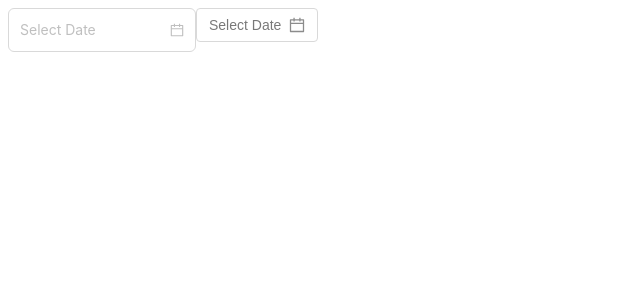
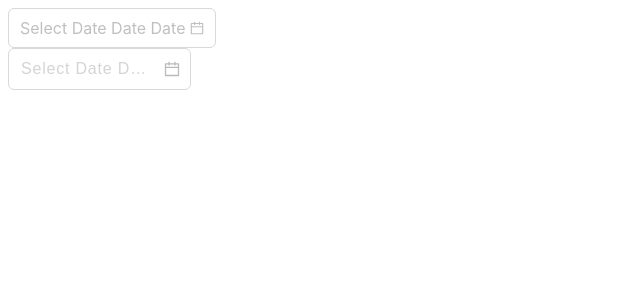
Before and after one commit to gabboyajyan/xUIDesign, a Next.js app: page / in a window 1280 px wide. Shown: the top 300 px of the page, without its empty margins (0-640 px from the left). Built offline with nearby package versions, Linux system fonts and the light colour scheme.

Commit message:
Added new Select props.

```diff
--- a/src/app/page.tsx
+++ b/src/app/page.tsx
@@ -191,19 +191,21 @@ export default function Home() {
     };
 
     return (
-        <div style={{ display: 'flex' }}>
+        <div>
             <AntDatePicker
-                placeholder="Select Date"
+                placeholder="Select Date Date Date"
                 onChange={console.log}
                 format={'DD-MM-YYYY'}
                 picker="week"
+                size="large"
                 disabledDate={disabledDate}
             />
             <DatePicker
-                placeholder="Select Date"
+                placeholder="Select Date Date Date"
                 onChange={console.log}
                 format={'DD-MM-YYYY'}
                 picker="week"
+                size="large"
                 disabledDate={disabledDate}
             />
         </div>
--- a/src/xUiDesign/components/DatePicker/index.tsx
+++ b/src/xUiDesign/components/DatePicker/index.tsx
@@ -1,6 +1,6 @@
 'use client';
 
-import { useState, useEffect, useRef } from 'react';
+import { useEffect, useRef, useState } from 'react';
 import cc from 'classcat';
 import { TDatePickerProps } from '@/xUiDesign/types/datepicker';
 import { prefixClsDatepicker } from '@/xUiDesign/utils';
@@ -8,6 +8,7 @@ import './style.css';
 import { CalendarIcon, ClearIcon, ErrorIcon } from '../icons';
 
 const NUMBER_SIX = 6;
+const INPUT_SIZE = 12;
 const MONTH_LENGTH = 11;
 const NEXT_DAYS_COUNT_AS_CURRENT_MUNTH = 42;
 
@@ -40,25 +41,54 @@ const DatePicker = ({
   const DateNow = new Date();
 
   const [selectedDate, setSelectedDate] = useState<Date | null>(initialDate);
-  const [selectedDatePlaceholder, setSelectedDatePlaceholder] = useState<string>();
+  const [selectedDatePlaceholder, setSelectedDatePlaceholder] =
+    useState<string>();
+
   const [isOpen, setIsOpen] = useState(false);
-  const [currentYear, setCurrentYear] = useState(initialDate ? new Date(initialDate).getFullYear() : DateNow.getFullYear());
-  const [currentMonth, setCurrentMonth] = useState(initialDate ? new Date(initialDate).getMonth() : DateNow.getMonth());
-  const [viewMode, setViewMode] = useState<'day' | 'month' | 'year'>(picker === 'month' ? 'month' : picker === 'year' ? 'year' : 'day');
+  const [currentYear, setCurrentYear] = useState(
+    initialDate ? new Date(initialDate).getFullYear() : DateNow.getFullYear()
+  );
 
-  const localeMonths = locale?.shortMonths || Array.from({ length: 12 }, (_, i) =>
-    new Date(0, i).toLocaleString(locale?.locale || 'default', { month: 'short' })
+  const [currentMonth, setCurrentMonth] = useState(
+    initialDate ? new Date(initialDate).getMonth() : DateNow.getMonth()
   );
-  const localeWeekdays = locale?.shortWeekDays || ['Su', 'Mo', 'Tu', 'We', 'Th', 'Fr', 'Sa'];
+
+  const [viewMode, setViewMode] = useState<'day' | 'month' | 'year'>(
+    picker === 'month' ? 'month' : picker === 'year' ? 'year' : 'day'
+  );
+
+  const localeMonths =
+    locale?.shortMonths ||
+    Array.from({ length: 12 }, (_, i) =>
+      new Date(0, i).toLocaleString(locale?.locale || 'default', {
+        month: 'short'
+      })
+    );
+
+  const localeWeekdays = locale?.shortWeekDays || [
+    'Su',
+    'Mo',
+    'Tu',
+    'We',
+    'Th',
+    'Fr',
+    'Sa'
+  ];
 
   useEffect(() => {
     const handleClickOutside = (event: MouseEvent) => {
-      if (containerRef.current && !containerRef.current.contains(event.target as Node)) {
+      if (
+        containerRef.current &&
+        !containerRef.current.contains(event.target as Node)
+      ) {
         setIsOpen(false);
       }
     };
 
-    if (isOpen) document.addEventListener('mousedown', handleClickOutside);
+    if (isOpen) {
+      document.addEventListener('mousedown', handleClickOutside);
+    }
+
     return () => document.removeEventListener('mousedown', handleClickOutside);
   }, [isOpen]);
 
@@ -68,22 +98,32 @@ const DatePicker = ({
     }
   }, [getPopupContainer]);
 
-  const daysInMonth = (year: number, month: number) => new Date(year, month + 1, 0).getDate();
-  const firstDayOfMonth = (year: number, month: number) => new Date(year, month, 1).getDay();
+  const daysInMonth = (year: number, month: number) =>
+    new Date(year, month + 1, 0).getDate();
+
+  const firstDayOfMonth = (year: number, month: number) =>
+    new Date(year, month, 1).getDay();
 
   const formatDate = (date: Date): string => {
-    if (typeof format === 'function') return format(date);
+    if (typeof format === 'function') {
+      return format(date);
+    }
+
     if (typeof format === 'string') {
       return format
         .replace(/YYYY/, date.getFullYear().toString())
         .replace(/MM/, (date.getMonth() + 1).toString().padStart(2, '0'))
         .replace(/DD/, date.getDate().toString().padStart(2, '0'));
     }
+
     return `${date.getFullYear()}-${date.getMonth() + 1}-${date.getDate()}`;
   };
 
   const handleSelect = (day: number, month: number, year: number) => {
-    if (disabled) return;
+    if (disabled) {
+      return;
+    }
+
     const date = new Date(year, month, day);
 
     if (disabledDate?.(date, { from: undefined, to: undefined })) {
@@ -109,67 +149,96 @@ const DatePicker = ({
 
   const isMonthDisabled = (month: number) => {
     const date = new Date(currentYear, month + 1, 1);
+
     return disabledDate?.(date, { from: undefined, to: undefined });
   };
 
   const isYearDisabled = (year: number) => {
     const date = new Date(year + 1, currentMonth, 1);
+
     return disabledDate?.(date, { from: undefined, to: undefined });
   };
 
   const prevMonth = currentMonth === 0 ? MONTH_LENGTH : currentMonth - 1;
   const nextMonth = currentMonth === MONTH_LENGTH ? 0 : currentMonth + 1;
   const prevMonthYear = currentMonth === 0 ? currentYear - 1 : currentYear;
-  const nextMonthYear = currentMonth === MONTH_LENGTH ? currentYear + 1 : currentYear;
+  const nextMonthYear =
+    currentMonth === MONTH_LENGTH ? currentYear + 1 : currentYear;
 
   const totalDays = daysInMonth(currentYear, currentMonth);
   const firstDay = firstDayOfMonth(currentYear, currentMonth);
   const prevMonthDays = daysInMonth(prevMonthYear, prevMonth);
-  const nextDaysCount = NEXT_DAYS_COUNT_AS_CURRENT_MUNTH - (firstDay + totalDays);
+  const nextDaysCount =
+    NEXT_DAYS_COUNT_AS_CURRENT_MUNTH - (firstDay + totalDays);
 
   const days = [
-    ...Array.from({ length: firstDay }, (_, i) => ({ day: prevMonthDays - firstDay + i + 1, current: false, month: prevMonth, year: prevMonthYear })),
-    ...Array.from({ length: totalDays }, (_, i) => ({ day: i + 1, current: true, month: currentMonth, year: currentYear })),
-    ...Array.from({ length: nextDaysCount }, (_, i) => ({ day: i + 1, current: false, month: nextMonth, year: nextMonthYear }))
+    ...Array.from({ length: firstDay }, (_, i) => ({
+      day: prevMonthDays - firstDay + i + 1,
+      current: false,
+      month: prevMonth,
+      year: prevMonthYear
+    })),
+    ...Array.from({ length: totalDays }, (_, i) => ({
+      day: i + 1,
+      current: true,
+      month: currentMonth,
+      year: currentYear
+    })),
+    ...Array.from({ length: nextDaysCount }, (_, i) => ({
+      day: i + 1,
+      current: false,
+      month: nextMonth,
+      year: nextMonthYear
+    }))
   ];
 
   return (
     <div
       ref={containerRef}
-      className={cc([`${prefixCls}-container`,
+      className={cc([
+        `${prefixCls}-container`,
         {
           noStyle,
           [`${prefixCls}-${size}`]: size
         }
-      ])}>
+      ])}
+    >
       <div className={`${prefixCls}-input-wrapper`}>
         <button
           type="button"
           className={cc([
             `${prefixCls}-input`,
             {
-              [`${prefixCls}-disabled`]: disabled,
-              [`${prefixCls}-error`]: error
+              [`${prefixCls}-error`]: error,
+              [`${prefixCls}-${size}`]: size,
+              [`${prefixCls}-disabled`]: disabled
             }
           ])}
           disabled={disabled}
-          onClick={() => setIsOpen(!isOpen)}>
-          <span
-            className={cc([`${prefixCls}-selected-date`,
+          onClick={() => setIsOpen(!isOpen)}
+        >
+          <input
+            size={INPUT_SIZE}
+            className={cc([
+              `${prefixCls}-selected-date globalEllipsis`,
               {
                 [`${prefixCls}-placeholder`]: !selectedDate
               }
-            ])}>
-            {selectedDatePlaceholder || placeholder}
-          </span>
+            ])}
+            placeholder={selectedDatePlaceholder || placeholder}
+          />
           <span className={`${prefixCls}-icon`}>
             {allowClear && selectedDate ? (
-              <span
-                className={`${prefixCls}-clear`}
-                onClick={clearSelection}>
-                {typeof allowClear === 'object' && allowClear.clearIcon ? allowClear.clearIcon : <ClearIcon />}
+              <span className={`${prefixCls}-clear`} onClick={clearSelection}>
+                {typeof allowClear === 'object' && allowClear.clearIcon ? (
+                  allowClear.clearIcon
+                ) : (
+                  <ClearIcon />
+                )}
               </span>
-            ) : (suffixIcon || <CalendarIcon />)}
+            ) : (
+              suffixIcon || <CalendarIcon />
+            )}
             {error && feedbackIcons ? <ErrorIcon /> : null}
           </span>
         </button>
@@ -189,8 +258,20 @@ const DatePicker = ({
           <div className={`${prefixCls}-dropdown`}>
             <div className={`${prefixCls}-header`}>
               <div className={`${prefixCls}-nav-buttons`}>
-                <button onClick={() => setCurrentYear(y => y - 1)}>&laquo;</button>
-                <button onClick={() => setCurrentMonth(m => m === 0 ? (setCurrentYear(y => y - 1), MONTH_LENGTH) : m - 1)}>&lsaquo;</button>
+                <button onClick={() => setCurrentYear(y => y - 1)}>
+                  &laquo;
+                </button>
+                <button
+                  onClick={() =>
+                    setCurrentMonth(m =>
+                      m === 0
+                        ? (setCurrentYear(y => y - 1), MONTH_LENGTH)
+                        : m - 1
+                    )
+                  }
+                >
+                  &lsaquo;
+                </button>
               </div>
               <div className={`${prefixCls}-dropdown-selects`}>
                 <button
@@ -210,11 +291,17 @@ const DatePicker = ({
               </div>
               <div className={`${prefixCls}-nav-buttons`}>
                 <button
-                  onClick={() => setCurrentMonth(m => m === MONTH_LENGTH ? (setCurrentYear(y => y + 1), 0) : m + 1)}>
+                  onClick={() =>
+                    setCurrentMonth(m =>
+                      m === MONTH_LENGTH
+                        ? (setCurrentYear(y => y + 1), 0)
+                        : m + 1
+                    )
+                  }
+                >
                   &rsaquo;
                 </button>
-                <button
-                  onClick={() => setCurrentYear(y => y + 1)}>
+                <button onClick={() => setCurrentYear(y => y + 1)}>
                   &raquo;
                 </button>
               </div>
@@ -223,20 +310,32 @@ const DatePicker = ({
             {viewMode === 'day' && (
               <div className={`${prefixCls}-grid day`}>
                 {localeWeekdays.map(day => (
-                  <div
-                    key={day}
-                    className={`${prefixCls}-day-header`}>
+                  <div key={day} className={`${prefixCls}-day-header`}>
                     {day}
                   </div>
                 ))}
                 {days.map(({ day, current, month, year }, idx) => {
-                  const isSelected = selectedDate && selectedDate.getDate() === day && selectedDate.getMonth() === month && selectedDate.getFullYear() === year;
+                  const isSelected =
+                    selectedDate &&
+                    selectedDate.getDate() === day &&
+                    selectedDate.getMonth() === month &&
+                    selectedDate.getFullYear() === year;
+
                   return (
                     <button
                       key={`${year}-${month}-${day}-${idx}`}
-                      className={cc([`${prefixCls}-day`, { [`${prefixCls}-selected`]: isSelected, [`${prefixCls}-other-month`]: !current }])}
+                      className={cc([
+                        `${prefixCls}-day`,
+                        {
+                          [`${prefixCls}-selected`]: isSelected,
+                          [`${prefixCls}-other-month`]: !current
+                        }
+                      ])}
                       onClick={() => handleSelect(day, month, year)}
-                      disabled={disabledDate?.(new Date(year, month, day), { from: undefined, to: undefined })}
+                      disabled={disabledDate?.(new Date(year, month, day), {
+                        from: undefined,
+                        to: undefined
+                      })}
                     >
                       {day}
                     </button>
@@ -250,9 +349,13 @@ const DatePicker = ({
                 {localeMonths.map((m, i) => (
                   <button
                     key={i}
-                    className={`${prefixCls}-day`}
-                    onClick={() => { setCurrentMonth(i); setViewMode('day'); }}
-                    disabled={isMonthDisabled(i)}>
+                    className={`${prefixCls}-month`}
+                    onClick={() => {
+                      setCurrentMonth(i);
+                      setViewMode('day');
+                    }}
+                    disabled={isMonthDisabled(i)}
+                  >
                     {m}
                   </button>
                 ))}
@@ -267,9 +370,13 @@ const DatePicker = ({
                   return (
                     <button
                       key={year}
-                      className={`${prefixCls}-day`}
+                      className={`${prefixCls}-year`}
                       disabled={isYearDisabled(year)}
-                      onClick={() => { setCurrentYear(year); setViewMode('month'); }}>
+                      onClick={() => {
+                        setCurrentYear(year);
+                        setViewMode('month');
+                      }}
+                    >
                       {year}
                     </button>
                   );
@@ -284,8 +391,22 @@ const DatePicker = ({
               >
                 <button
                   className={`${prefixCls}-select`}
-                  disabled={disabledDate?.(new Date(DateNow.getDate(), DateNow.getMonth(), DateNow.getFullYear()), { from: undefined, to: undefined })}
-                  onClick={() => { handleSelect(DateNow.getDate(), DateNow.getMonth(), DateNow.getFullYear()); }}>
+                  disabled={disabledDate?.(
+                    new Date(
+                      DateNow.getDate(),
+                      DateNow.getMonth(),
+                      DateNow.getFullYear()
+                    ),
+                    { from: undefined, to: undefined }
+                  )}
+                  onClick={() => {
+                    handleSelect(
+                      DateNow.getDate(),
+                      DateNow.getMonth(),
+                      DateNow.getFullYear()
+                    );
+                  }}
+                >
                   {locale?.today || 'Today'}
                 </button>
               </div>
--- a/src/xUiDesign/components/DatePicker/style.css
+++ b/src/xUiDesign/components/DatePicker/style.css
@@ -1,6 +1,5 @@
 .xUi-datepicker-container {
     position: relative;
-    margin-bottom: 10px;
     font-family: Arial, sans-serif;
 }
 
@@ -18,18 +17,35 @@
     transition: all 0.3s;
 }
 
+.xUi-datepicker-input:placeholder-shown {
+    text-overflow: ellipsis;
+}
+
 .xUi-datepicker-input:hover {
     border-color: var(--xui-primary-color);
 }
 
+.xUi-datepicker-icon {
+    cursor: pointer;
+    opacity: 0.6;
+    width: 16px;
+    height: 16px;
+    color: var(--xui-text-color);
+}
+
 .xUi-datepicker-selected-date {
+    border: none;
+    outline: none;
+    letter-spacing: 0.8px;
     font-size: var(--xui-font-size-md);
     color: var(--xui-text-color);
 }
 
 .xUi-datepicker-placeholder {
     font-size: var(--xui-font-size-md);
-    opacity: 0.6;
+    opacity: 0.3;
+    border: none;
+    outline: none;
     color: var(--xui-text-color);
 }
 
@@ -207,10 +223,12 @@
     color: var(--xui-text-color);
 }
 
-.xUi-datepicker-day {
-    height: 36px;
-    min-width: 36px;
-    line-height: 36px;
+.xUi-datepicker-day,
+.xUi-datepicker-month,
+.xUi-datepicker-year {
+    height: 30px;
+    min-width: 30px;
+    line-height: 30px;
     border-radius: 4px;
     background: none;
     border: none;
@@ -220,14 +238,23 @@
     transition: all 0.2s;
 }
 
+.xUi-datepicker-month,
+.xUi-datepicker-year {
+    height: 50px;
+}
+
 .xUi-datepicker-select:disabled,
-.xUi-datepicker-day:disabled {
+.xUi-datepicker-day:disabled,
+.xUi-datepicker-month:disabled,
+.xUi-datepicker-year:disabled {
     cursor: not-allowed;
     opacity: 0.5;
     background-color: var(--xui-color-disabled);
 }
 
-.xUi-datepicker-day:not(:disabled):hover {
+.xUi-datepicker-day:not(:disabled):hover,
+.xUi-datepicker-month:not(:disabled):hover,
+.xUi-datepicker-year:not(:disabled):hover {
     background: var(--xui-primary-color-light);
     color: #fff;
 }
@@ -270,3 +297,12 @@
     background-color: var(--xui-primary-color-light);
     color: white;
 }
+
+.xUi-datepicker-large .xUi-datepicker-selected-date {
+    font-size: 16px;
+}
+
+.xUi-datepicker-large .xUi-datepicker-input {
+    padding: 10px;
+    border-radius: 6px;
+}
--- a/src/xUiDesign/components/Form/Item/style.css
+++ b/src/xUiDesign/components/Form/Item/style.css
@@ -56,3 +56,7 @@
 .xUi-form-item .xUi-input-container {
     margin-bottom: 12px !important;
 }
+
+.xUi-form-item .xUi-datepicker-container {
+    margin-bottom: 10px;
+}
```
Also changed, not shown: src/xUiDesign/types/datepicker.ts (+38 -16 lines). Lines whose indentation alone changed are shown as unchanged.
